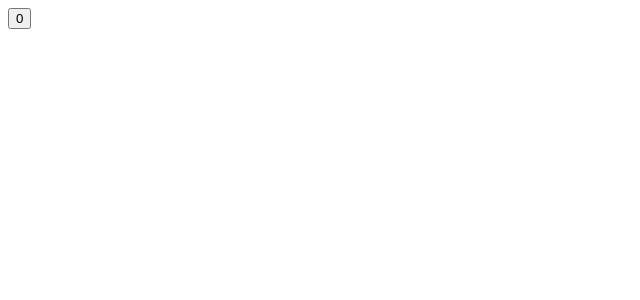
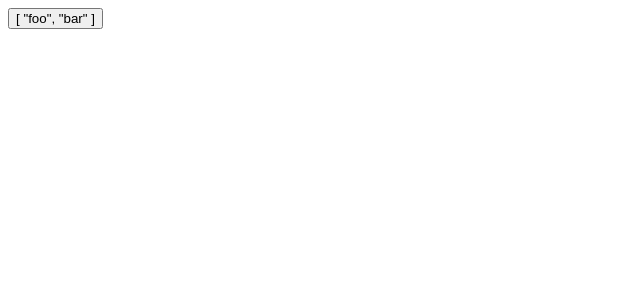
Before and after one commit to 73-hana/vue-docs, a Vue app in the folder samplecode/vue-reactivity/: page / in a window 1280 px wide. Shown: the top 300 px of the page, without its empty margins (0-640 px from the left). Built offline with nearby package versions, Linux system fonts and the light colour scheme.

Commit message:
Vue can sense change of nested objects or array

```diff
--- a/samplecode/vue-reactivity/src/main.js
+++ b/samplecode/vue-reactivity/src/main.js
@@ -1,4 +1,4 @@
 import { createApp } from "vue";
-import Sample from "./reactivitySample03.vue";
+import Sample from "./reactivitySample04.vue";
 
 createApp(Sample).mount("#app");
--- /dev/null
+++ b/samplecode/vue-reactivity/src/reactivitySample04.vue
@@ -0,0 +1,19 @@
+<script setup>
+import { reactive } from "vue";
+
+const obj = reactive({
+  nested: {
+    count: 0,
+  },
+  arr: ["foo", "bar"],
+});
+
+function mutateDeeply() {
+  obj.nested.count++;
+  obj.arr.push("baz");
+}
+</script>
+
+<template>
+  <button @click="mutateDeeply">{{ obj.arr }}</button>
+</template>
```
Also changed, not shown: 1 other file (tests, documents, lock files or other folders).
